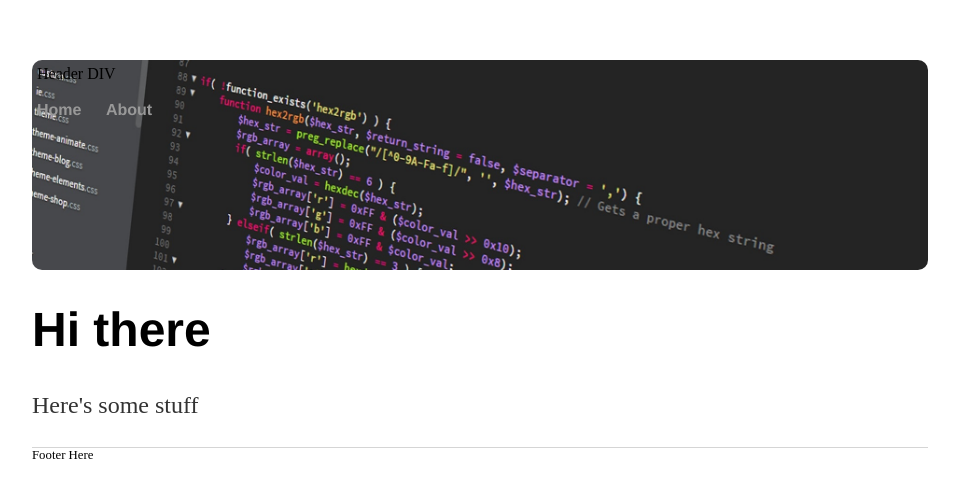
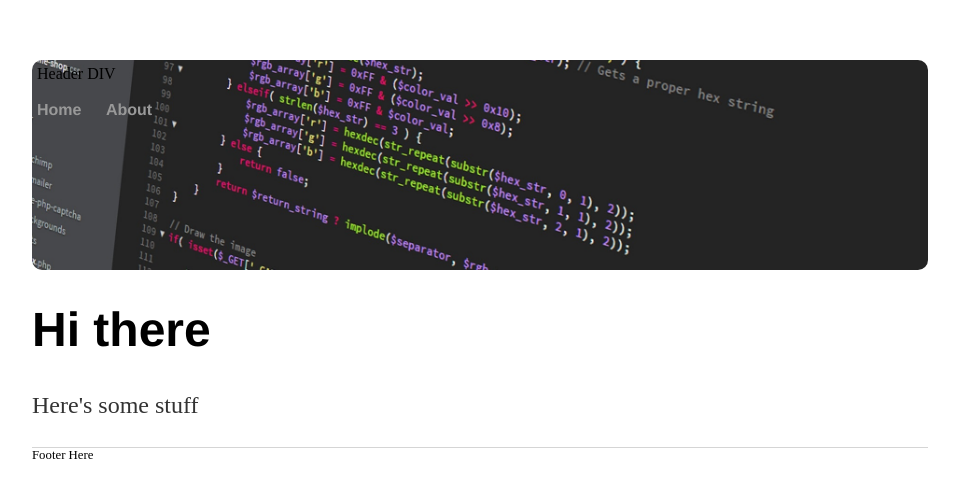
Before and after one commit to thweattm/thweattm.github.io, a Jekyll site: the page built from index.html, in a window 1280 px wide. Shown: the top 498 px of the page, without its empty margins (160-1119 px from the left). Built offline with Jekyll 4.4.1, drawn with Linux system fonts in a browser that asks for light colours.

Commit message:
Update main.css

```diff
--- a/css/main.css
+++ b/css/main.css
@@ -15,7 +15,7 @@ a:hover {
 div.header {
   height: 200px;
   background-image: url("/pics/header.jpg");
-  background-position: center center;
+  background-position: center bottom;
   background-repeat: no-repeat;
   background-size: 100%;
   background-color: #d8d8d8;
```
